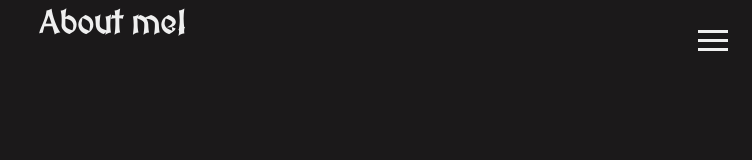
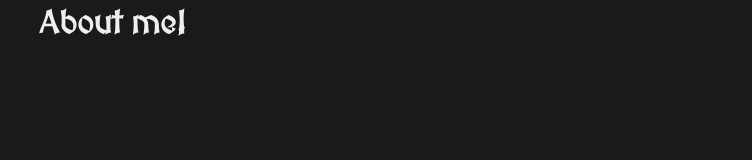
Before and after one commit to Marremelad/CvPortalReact, a React (Vite) app: page /about in a window 1280 px wide. Shown: the top 160 px of the page, without its empty margins (528-1280 px from the left). Built offline with nearby package versions, Linux system fonts and the light colour scheme; a web font is replaced by a local one.

Commit message:
Removed header tag and navbar component

```diff
--- a/src/pages/About.jsx
+++ b/src/pages/About.jsx
@@ -2,10 +2,6 @@ import Navbar from "../components/navbar/Navbar.jsx"
 export default function About() {
     return (
         <>
-            <header>
-                <Navbar />
-            </header>
-
             <h1>About me!</h1>
         </>
     )
```
